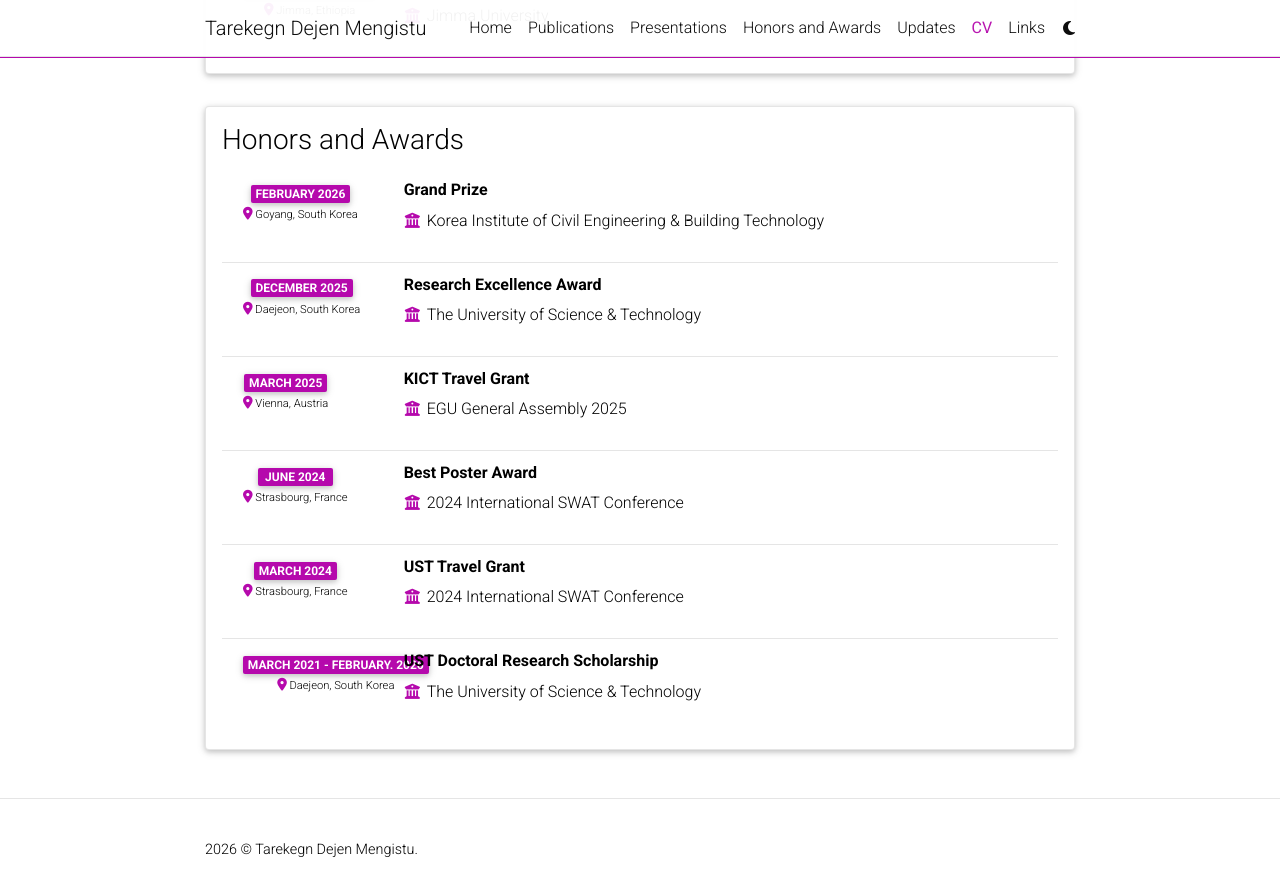
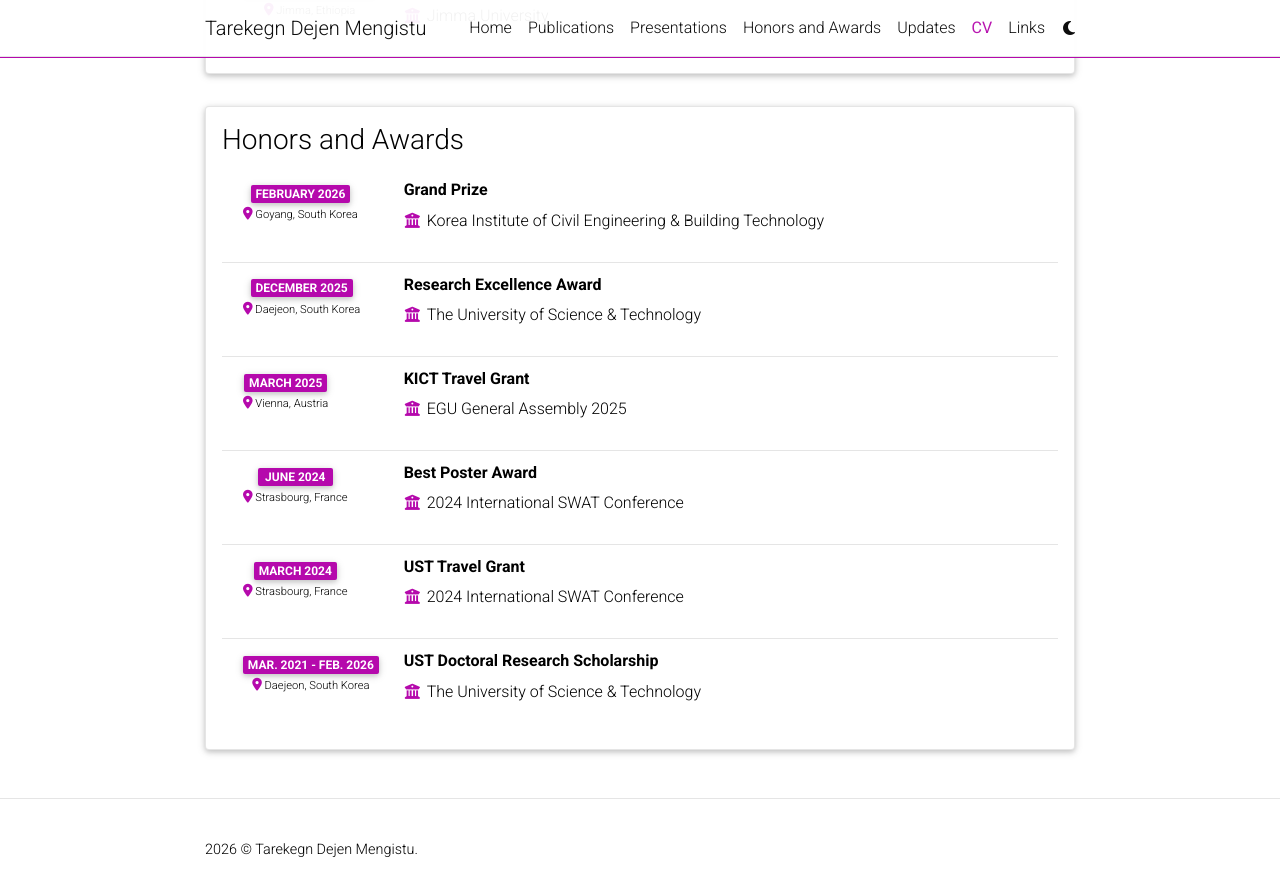
Before and after one commit to tdmengistu/tdmengistu.github.io, a Jekyll site: the page built from _pages/cv.md, in a window 1280 px wide and 900 px high, scrolled down 1331 px. Shown: the top 896 px of the window. Built offline with Jekyll 4.4.1, drawn with Linux system fonts in a browser that asks for light colours; a style sheet for code colours, icons or effects is not loaded.

Commit message:
Update cv.yml

```diff
--- a/_data/cv.yml
+++ b/_data/cv.yml
@@ -65,5 +65,5 @@
     location: Strasbourg, France
   - title: UST Doctoral Research Scholarship
     institution: The University of Science & Technology
-    year: March 2021 - February. 2026
+    year: Mar. 2021 - Feb. 2026
     location: Daejeon, South Korea
```
